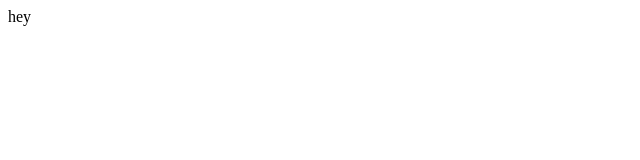
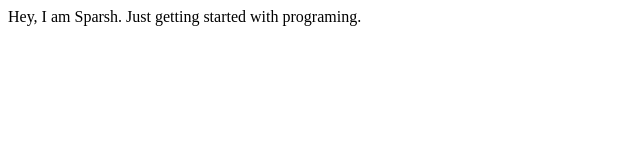
Before and after one commit to sparshhh/test2, a plain HTML site: page index.html in a window 1280 px wide. Shown: the whole page, without its empty margins (0-640 px from the left). Drawn offline with Linux system fonts and the light colour scheme.

Commit message:
update: intro

```diff
--- a/index.html
+++ b/index.html
@@ -6,6 +6,6 @@
     <title>Document</title>
 </head>
 <body>
-    hey
+    Hey, I am Sparsh. Just getting started with programing.
 </body>
 </html>
```
